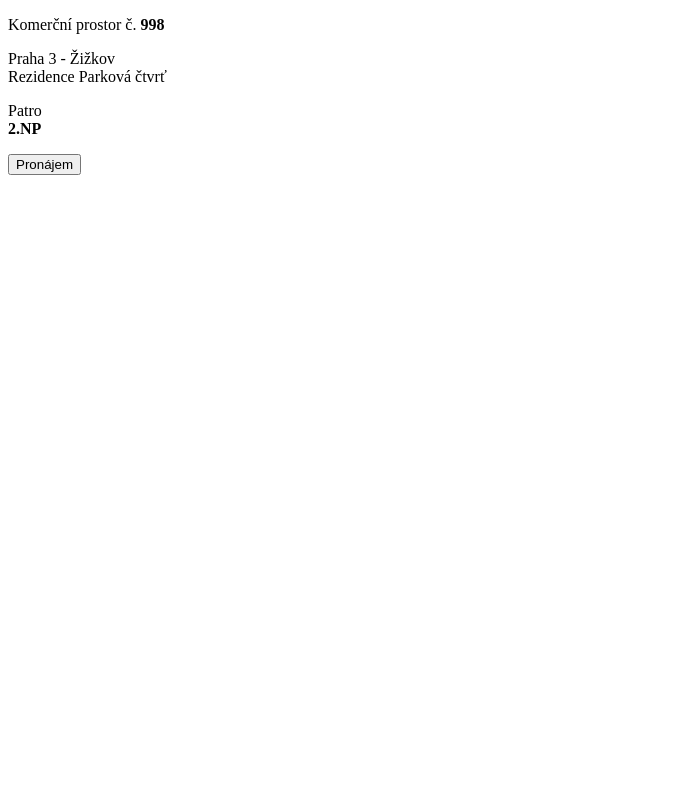
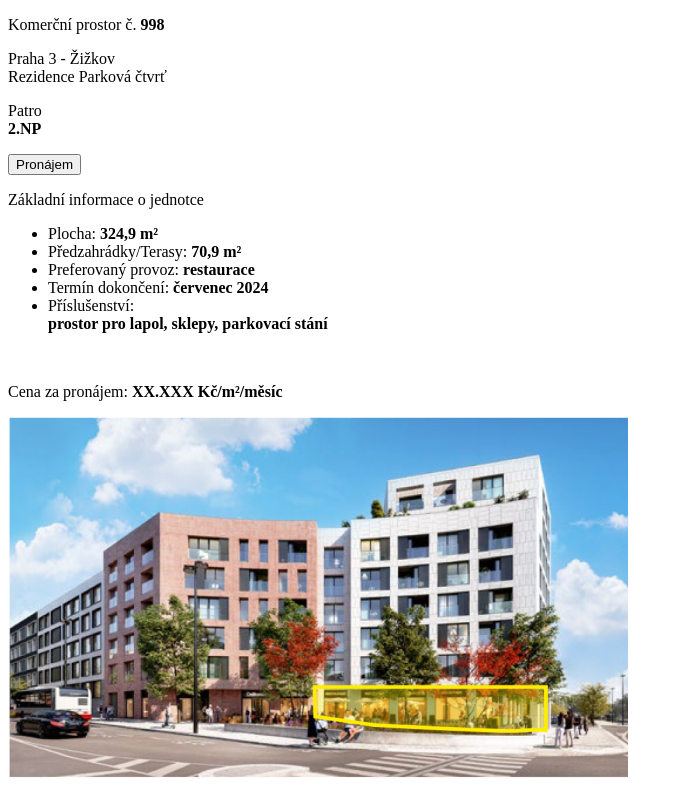
Before and after one commit to pokornajohana/central_group, a plain HTML site: page index.html in a window 1280 px wide. Shown: the whole page, without its empty margins (0-683 px from the left). Drawn offline with Linux system fonts and the light colour scheme.

Commit message:
content of second section

```diff
--- a/index.html
+++ b/index.html
@@ -11,8 +11,29 @@
       <section class="first_section">
         <p>Komerční prostor č. <strong>998</strong></p>
         <p>Praha 3 - Žižkov <br />Rezidence Parková čtvrť</p>
-        <p>Patro <br /><strong>2.NP</strong></p>
+        <p>
+          Patro
+          <br />
+          <strong>2.NP</strong>
+        </p>
         <button class="to_rent">Pronájem</button>
+      </section>
+      <section class="second_section">
+        <p>Základní informace o jednotce</p>
+        <ul class="list_info">
+          <li>Plocha: <strong>324,9 m²</strong></li>
+          <li>Předzahrádky/Terasy: <strong>70,9 m²</strong></li>
+          <li>Preferovaný provoz: <strong>restaurace</strong></li>
+          <li>Termín dokončení: <strong>červenec 2024</strong></li>
+          <li>
+            Příslušenství:
+            <br />
+            <strong>prostor pro lapol, sklepy, parkovací stání</strong>
+          </li>
+        </ul>
+        <br />
+        <p>Cena za pronájem: <strong>XX.XXX Kč/m²/měsíc</strong></p>
+        <img src="./image_building.png" alt="image_building" />
       </section>
     </main>
   </body>
```
Also changed, not shown: image_building.png (added).
